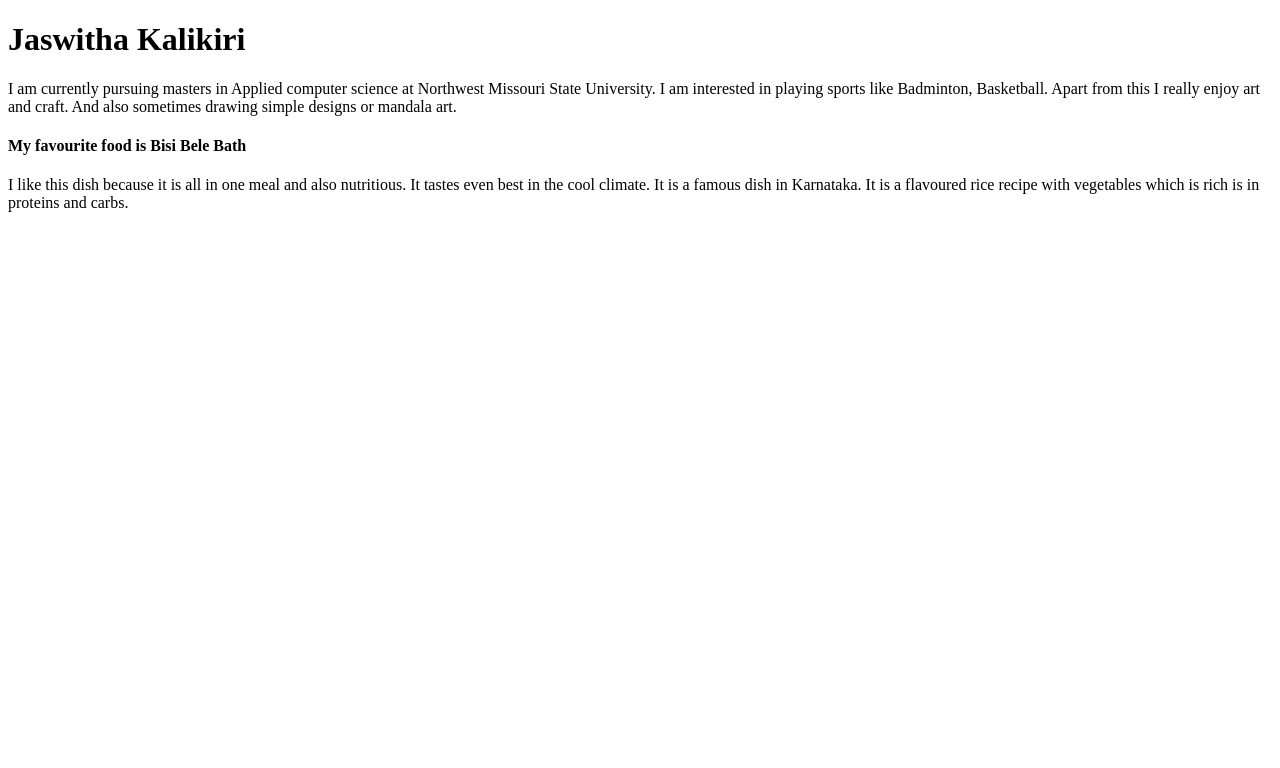
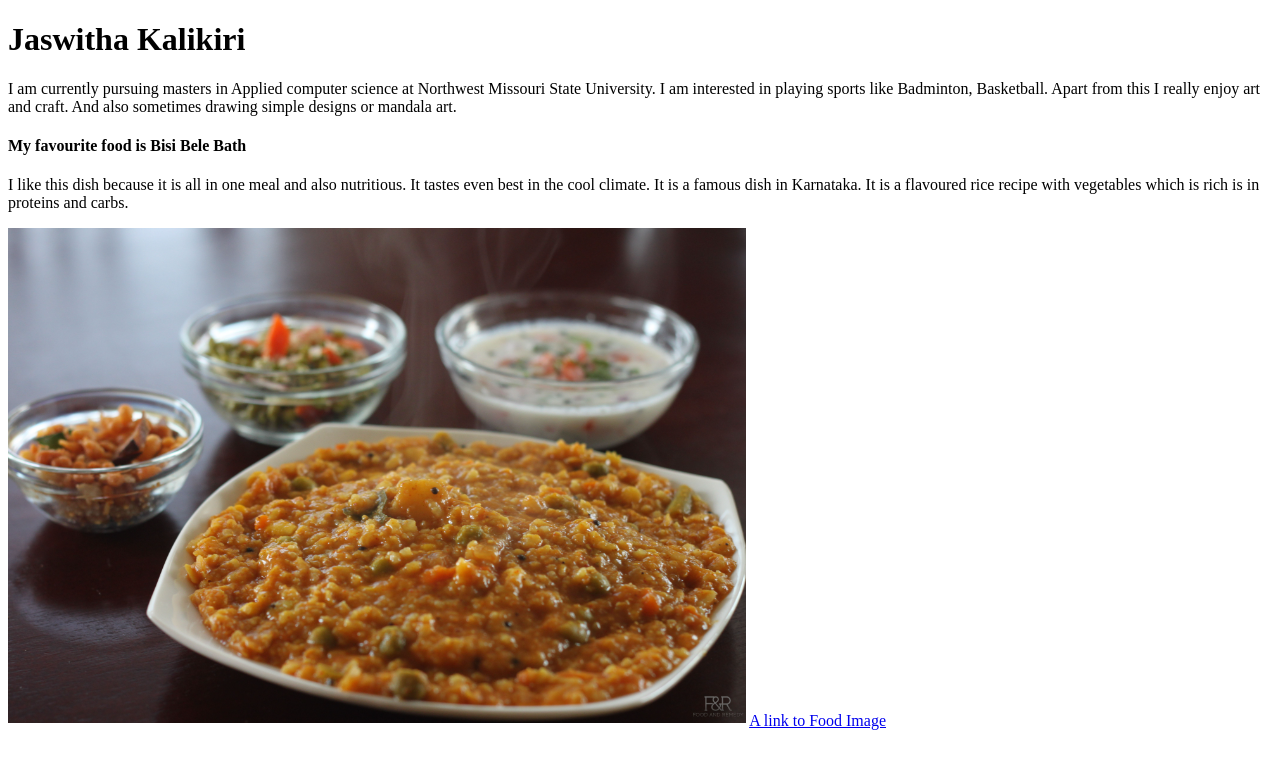
Before and after one commit to 44-563-WebApps-F23/44563-webapps-f23-assignment3-Jaswitha-20, a plain HTML site: page mystats.html in a window 1280 px wide. Drawn offline with Linux system fonts and the light colour scheme.

Commit message:
A link to food image is added

```diff
--- a/mystats.html
+++ b/mystats.html
@@ -11,5 +11,7 @@
              It is a famous dish in Karnataka.
              It is a flavoured rice recipe with vegetables which is rich is in proteins and carbs.
         </p>
+        <img src="https://github.com/44-563-WebApps-F23/44563-webapps-f23-assignment3-Jaswitha-20/blob/main/image/FoodImage.png" alt="A food item picture">
+    <a href="https://github.com/44-563-WebApps-F23/44563-webapps-f23-assignment3-Jaswitha-20/blob/main/image/FoodImage.png">A link to Food Image</a>
     </body>
 </html>
```
